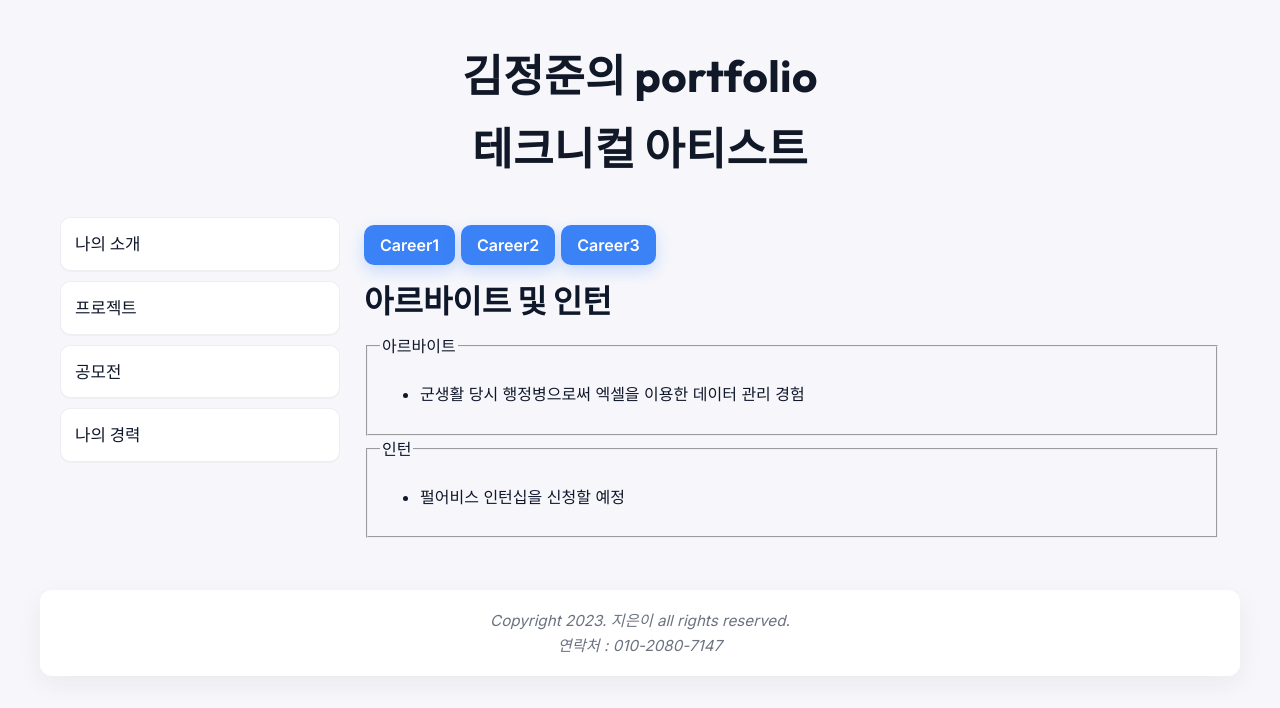
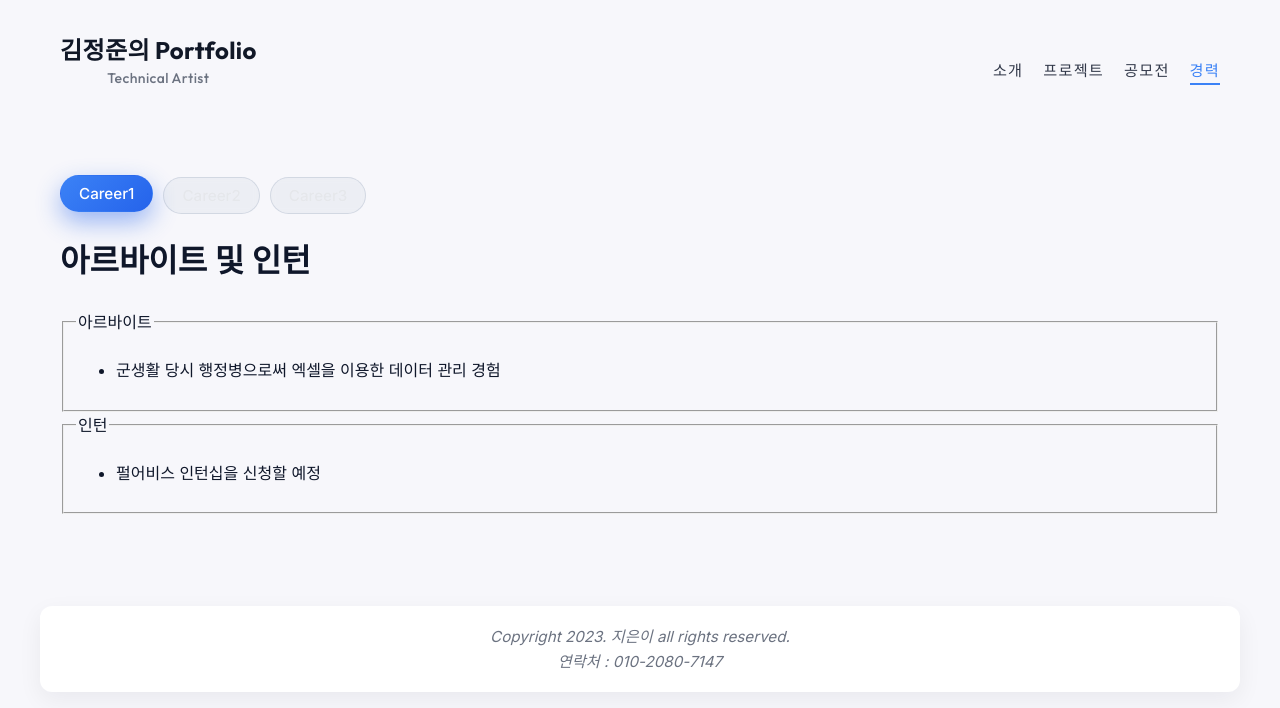
Before and after one commit to mabushii68/project, a React (Create React App) app: page /career in a window 1280 px wide. Shown: the top 708 px of the page. Built offline with nearby package versions, Linux system fonts and the light colour scheme.

Commit message:
2025 11 21 web commit 1

```diff
--- a/package.json
+++ b/package.json
@@ -7,6 +7,7 @@
     "@testing-library/jest-dom": "^6.8.0",
     "@testing-library/react": "^16.3.0",
     "@testing-library/user-event": "^13.5.0",
+    "json-server": "^0.17.4",
     "react": "^19.1.1",
     "react-dom": "^19.1.1",
     "react-router-dom": "^6.30.1",
--- a/src/App.css
+++ b/src/App.css
@@ -12,27 +12,27 @@
   --text: #0f172a;      /* slate-900 */
   --muted: #6b7280;     /* gray-500 */
   --primary: #3b82f6;   /* blue-500 */
-  --primary-600:#2563eb;
+  --primary-600:#4d5668;
   --accent: #111827;    /* gray-900 */
   --radius: 12px;
   --shadow: 0 8px 24px rgba(15,23,42,.06);
   --ring: 0 0 0 6px rgba(59,130,246,.12);
 }
 
-/* 시스템 다크모드 대응(선택) */
 @media (prefers-color-scheme: dark){
   :root{
-    --bg:#0b1020;
-    --surface:#0f1528;
+    --bg:#020617;              /* 아주 검은색 → 살짝 네이비 */
+    --surface:#0b1220;         /* 카드 배경도 한 톤 더 밝게 */
     --text:#e5e7eb;
     --muted:#9aa4b2;
     --primary:#60a5fa;
-    --primary-600:#60a5fa;
-    --accent:#e5e7eb;
-    --shadow: 0 8px 24px rgba(0,0,0,.45);
-    --ring: 0 0 0 6px rgba(96,165,250,.15);
+    --primary-600:#93c5fd;     /* 활성 글자 색 조금 더 밝게 */
+    --accent:#f9fafb;
+    --shadow: 0 18px 40px rgba(0,0,0,.55);
+    --ring: 0 0 0 6px rgba(96,165,250,.25);
   }
 }
+
 
 /* === Global === */
 *{box-sizing:border-box}
@@ -59,70 +59,6 @@ header{
   letter-spacing: .4px;
   color: var(--accent);
 }
-
-/* === Layout === */
-.container{
-  max-width: 1200px;
-  margin: 0 auto;
-  padding: 20px;
-  display: grid;
-  grid-template-columns: 280px 1fr;
-  gap: 24px;
-}
-
-/* 카드형 표면 */
-.card{
-  background: var(--surface);
-  border-radius: var(--radius);
-  box-shadow: var(--shadow);
-  padding: 24px;
-}
-
-/* === Navigation === */
-nav{
-  position: sticky;
-  top: 20px;
-  align-self: start;
-  font-family: "Noto Sans KR","Inter",sans-serif;
-  font-size: 1.05rem;
-}
-
-nav ul{list-style:none; padding:0; margin:0}
-nav a{
-  display:block;
-  padding:12px 14px;
-  margin-bottom:10px;
-  text-decoration:none;
-  color: var(--text);
-  background: var(--surface);
-  border: 1px solid rgba(100,116,139,.12);
-  border-radius: 10px;
-  transition: transform .12s ease, box-shadow .12s ease, background .12s ease, color .12s ease;
-  box-shadow: 0 1px 0 rgba(15,23,42,.03);
-}
-nav a:hover{
-  background: #eef5ff;
-  color: var(--primary-600);
-  transform: translateY(-1px);
-  box-shadow: 0 6px 18px rgba(59,130,246,.12);
-}
-nav a:active{
-  transform: translateY(0);
-  box-shadow: var(--shadow);
-}
-
-/* === Main === */
-main{
-  font-size: 1rem;
-}
-main h1, main h2, main h3{
-  font-family: "Outfit","Noto Sans KR",sans-serif;
-  margin: 0 0 12px;
-  line-height: 1.25;
-}
-main h1{ font-size: clamp(22px, 2.6vw, 32px); }
-main h2{ font-size: clamp(18px, 2.1vw, 26px); color: var(--accent); }
-main p{ color: var(--muted); }
 
 /* 이미지 */
 img{
@@ -198,10 +134,238 @@ a:where(:not(nav a)):hover{
   border-color: rgba(59,130,246,.6);
 }
 
-/* === Responsive === */
-@media (max-width: 980px){
-  .container{
-    grid-template-columns: 1fr;
+.top-header{
+  max-width: 1200px;
+  margin: 0 auto;
+  padding: 24px 20px;
+  display: flex;
+  justify-content: space-between;
+  align-items: center;
+}
+
+.logo{
+  font-family: "Outfit","Noto Sans KR",sans-serif;
+  font-size: 24px;       /* 28 -> 24 로 살짝 줄임 */
+  font-weight: 700;
+  color: var(--accent);
+}
+
+.logo .subtitle{
+  display: block;
+  margin-top: -4px;
+  font-size: 14px;
+  color: var(--muted);
+  font-weight: 500;
+}
+
+.top-nav a{
+  margin-left: 20px;
+  text-decoration: none;
+  font-weight: 500;
+  font-size: 0.95rem;          /* 글자 살짝 줄이기 */
+  letter-spacing: 0.08em;      /* 자간 조금 띄워서 고급 느낌 */
+  text-transform: uppercase;   /* ABOUT / PROJECT 처럼 보이게 */
+  color: var(--text);
+  padding-bottom: 3px;
+  border-bottom: 2px solid transparent;
+  transition: color .18s ease, border-color .18s ease, opacity .18s ease;
+  opacity: 0.85;
+}
+
+.top-nav a:hover{
+  color: var(--primary);
+  opacity: 1;
+}
+
+.top-nav a.active{
+  border-color: var(--primary);
+  color: var(--primary);
+  opacity: 1;
+}
+
+
+.page-content{
+  max-width: 1200px;
+  margin: 0 auto;
+  padding: 40px 20px 60px;
+}
+
+/* === Introduction Page === */
+
+.intro-page{
+  display: flex;
+  flex-direction: column;
+  gap: 32px;
+}
+
+/* 상단 히어로 영역 */
+.intro-hero{
+  position: relative;
+  padding: 40px 0 70px;
+}
+
+.intro-hero-bg{
+  position: absolute;
+  inset: 0;
+  border-radius: 20px;
+  background: radial-gradient(circle at 0% 0%, #3b82f6 0, #1d4ed8 35%, #020617 100%);
+  opacity: 0.9;        /* 0.95 → 0.9 로 살짝 투명하게 */
+  z-index: -1;
+}
+
+/* 가운데 프로필 카드 */
+.intro-profile-card{
+  max-width: 920px;
+  margin: 0 auto;
+  background: var(--surface);
+  border-radius: 18px;
+  box-shadow: 0 22px 45px rgba(15, 23, 42, 0.35);
+  display: flex;
+  overflow: hidden;
+}
+
+.intro-photo{
+  width: 38%;
+  min-height: 260px;
+  background-color: #e5e7eb;
+  background-size: cover;
+  background-position: center;
+  background-repeat: no-repeat;
+  /* url() 은 JS에서 style로 넣어줌 */
+}
+
+
+/* 오른쪽 정보 영역 */
+.intro-info{
+  flex: 1;
+  padding: 26px 34px 30px;
+}
+
+.intro-label{
+  font-size: 13px;
+  letter-spacing: 0.16em;
+  text-transform: uppercase;
+  color: var(--muted);
+  margin: 0 0 6px;
+}
+
+.intro-name{
+  font-family: "Outfit","Noto Sans KR",sans-serif;
+  font-size: 26px;
+  font-weight: 700;
+  margin: 0;
+  color: var(--accent);
+}
+
+.intro-name-en{
+  font-size: 17px;
+  font-weight: 500;
+  color: var(--muted);
+  margin-left: 4px;
+}
+
+.intro-role{
+  margin: 4px 0 14px;
+  font-size: 15px;
+  color: var(--muted);
+}
+
+/* 정보 리스트 */
+.intro-meta{
+  margin: 10px 0 0;
+}
+
+.intro-meta-row{
+  display: flex;
+  gap: 16px;
+  margin-bottom: 8px;
+}
+
+.intro-meta-row dt{
+  width: 70px;
+  font-size: 13px;
+  font-weight: 600;
+  color: var(--muted);
+}
+
+.intro-meta-row dd{
+  margin: 0;
+  font-size: 14px;
+  color: var(--text);
+}
+
+.intro-about{
+  max-width: 920px;
+  margin: 40px auto 20px;
+  padding: 40px 48px;
+
+  background: rgba(255,255,255,0.04);      /* 훨씬 가벼운 투명 배경 */
+  border-radius: 22px;                     /* 둥글게 → 부드러운 느낌 */
+  backdrop-filter: blur(8px);              /* 유리 느낌 */
+  box-shadow: 0 18px 45px rgba(0,0,0,0.35);/* 깔끔한 깊이감 */
+  position: relative;
+}
+
+.intro-about h2{
+  margin-bottom: 18px;
+  font-size: 1.6rem;
+}
+
+.intro-about p{
+  font-size: 1rem;
+  color: var(--muted);
+  line-height: 1.9;       /* 가독성 강화 */
+}
+
+/* 반응형 */
+@media (max-width: 780px){
+  .intro-profile-card{
+    flex-direction: column;
   }
-  nav{ position: static; }
+  .intro-photo{
+    width: 100%;
+    min-height: 180px;
+  }
 }
+
+#project {
+  max-width: 1100px;
+  margin: 0 auto;
+  padding: 40px 0;
+}
+
+.project-tab {
+  /* 전역 button 스타일 덮어쓰기 */
+  background: rgba(148,163,184,0.1);
+  color: #e5e7eb;
+  border-radius: 999px;
+  border: 1px solid rgba(148,163,184,0.3);
+  padding: 8px 18px;
+  margin-right: 10px;
+  margin-top: 16px;
+
+  display: inline-flex;
+  align-items: center;
+  justify-content: center;
+
+  font-size: 0.95rem;
+  font-weight: 500;
+  cursor: pointer;
+  box-shadow: none;          /* 전역 button 그림자 제거 */
+  transition: all 0.25s ease;
+  backdrop-filter: blur(4px);
+}
+
+.project-tab:hover {
+  background: rgba(148,163,184,0.25);
+  border-color: rgba(148,163,184,0.5);
+  transform: translateY(-2px);
+}
+
+.project-tab.active {
+  background: linear-gradient(135deg, #3b82f6, #2563eb);
+  color: #fff;
+  border-color: transparent;
+  box-shadow: 0 10px 25px rgba(37,99,235,0.45);
+  transform: translateY(-2px);
+}
--- a/src/App.js
+++ b/src/App.js
@@ -1,6 +1,5 @@
-import { BrowserRouter, Route, Routes, Link } from "react-router-dom";
+import { BrowserRouter, Route, Routes, NavLink } from "react-router-dom";
 
-import Index from "./Component/Index";
 import Introduction from "./Component/Introduction";
 import Project from "./Component/Project";
 import Contest from "./Component/Contest";
@@ -10,31 +9,31 @@ import "./App.css";
 export default function App() {
   return (
     <BrowserRouter>
-      <header>
-        김정준의 portfolio <br />
-        테크니컬 아티스트
+      <header className="top-header">
+        <div className="logo">
+          김정준의 Portfolio
+          <span className="subtitle">Technical Artist</span>
+        </div>
+
+        <nav className="top-nav">
+          <NavLink to="/introduction">소개</NavLink>
+          <NavLink to="/project">프로젝트</NavLink>
+          <NavLink to="/contest">공모전</NavLink>
+          <NavLink to="/career">경력</NavLink>
+        </nav>
       </header>
 
-      <div className="container">
-        <nav>
-          <Link to="/introduction">나의 소개</Link>
-          <Link to="/project">프로젝트</Link>
-          <Link to="/contest">공모전</Link>
-          <Link to="/career">나의 경력</Link>
-        </nav>
-
-        <main>
+      <main className="page-content">
         <Routes>
-            <Route path="/" element={<Index />} />
+          <Route path="/" element={<Introduction />} />
           <Route path="/introduction" element={<Introduction />} />
           <Route path="/project" element={<Project />} />
           <Route path="/contest" element={<Contest />} />
           <Route path="/career" element={<Career />} />
         </Routes>
       </main>
-      </div>
 
-      <footer>
+      <footer className="footer">
         <i>
           Copyright 2023. 지은이 all rights reserved.
           <br />
--- a/src/Component/Career.js
+++ b/src/Component/Career.js
@@ -4,14 +4,25 @@ import careers from "./Data/careers";
 export default function Career() {
   const [tabIndex, setTabIndex] = useState(0);
   const contentChange = (e) => setTabIndex(Number(e.currentTarget.value));
+
   return (
     <div id="career">
-      {careers.map((c, i) => (
-        <button key={c.tab} onClick={contentChange} value={i}>
-          {c.tab}
-        </button>
-      ))}
-      <div style={{ marginTop: "1em" }}>{careers[tabIndex].content}</div>
+      <div className="project-tabs">
+        {careers.map((c, i) => (
+          <button
+            key={c.tab}
+            onClick={contentChange}
+            value={i}
+            className={`project-tab ${tabIndex === i ? "active" : ""}`}
+          >
+            {c.tab}
+          </button>
+        ))}
+      </div>
+
+      <div className="project-content-card">
+        {careers[tabIndex].content}
+      </div>
     </div>
   );
 }
--- a/src/Component/Introduction.js
+++ b/src/Component/Introduction.js
@@ -1,19 +1,73 @@
-import { useState } from "react";
-import intros from "./Data/intros";
+import profileImg from "../assets/profile.jpg";
 
 export default function Introduction() {
-  const [tabIndex, setTabIndex] = useState(0);
-  const contentChange = (e) => setTabIndex(Number(e.currentTarget.value));
+  const profile = {
+    nameKr: "김정준",
+    nameEn: "Kim JungJoon",
+    title: "Technical Artist",
+    major: "가천대학교 컴퓨터공학전공",
+    grade: "3학년",
+    email: "ogoo0608@gachon.ac.kr",
+    interests: "Game Client Development, Graphics, 3D Modeling",
+    goal: "Technical Artist로 성장하기",
+  };
 
   return (
-    <div>
-      {intros.map((intro, i) => (
-        <button key={intro.tab} onClick={contentChange} value={i}>
-          {intro.tab}
-        </button>
-      ))}
+    <div className="intro-page">
+      {/* 상단 히어로 + 프로필 카드 */}
+      <section className="intro-hero">
+        <div className="intro-hero-bg" />
 
-      <div style={{ marginTop: "1em" }}>{intros[tabIndex].content}</div>
+        <div className="intro-profile-card">
+          <div className="intro-photo" style={{ backgroundImage: `url(${profileImg})` }}
+/>
+
+
+          <div className="intro-info">
+            <p className="intro-label">Portfolio</p>
+            <h1 className="intro-name">
+              {profile.nameKr}
+              <span className="intro-name-en"> ({profile.nameEn})</span>
+            </h1>
+            <p className="intro-role">{profile.title}</p>
+
+            <dl className="intro-meta">
+              <div className="intro-meta-row">
+                <dt>전공</dt>
+                <dd>{profile.major}</dd>
+              </div>
+              <div className="intro-meta-row">
+                <dt>학년</dt>
+                <dd>{profile.grade}</dd>
+              </div>
+              <div className="intro-meta-row">
+                <dt>이메일</dt>
+                <dd>{profile.email}</dd>
+              </div>
+              <div className="intro-meta-row">
+                <dt>관심분야</dt>
+                <dd>{profile.interests}</dd>
+              </div>
+              <div className="intro-meta-row">
+                <dt>목표</dt>
+                <dd>{profile.goal}</dd>
+              </div>
+            </dl>
+          </div>
+        </div>
+      </section>
+
+      {/* 아래 자기소개 영역 */}
+      <section className="intro-about card">
+        <h2>안녕하세요!</h2>
+        <p>
+          게임 클라이언트 개발과 그래픽스, 3D 모델링에 관심이 많은 컴퓨터공학 전공
+          김정준입니다. 실시간 렌더링과 게임 아트를 연결하는 테크니컬 아티스트를 목표로
+          Unity, Unreal Engine, Blender, Substance 3D Painter 등을 공부하고 있습니다.
+          실제 프로젝트와 공모전 경험을 통해 게임 클라이언트 프로그래밍과 레벨 디자인,
+          테크니컬 아트 역량을 함께 키워가고 있습니다.
+        </p>
+      </section>
     </div>
   );
 }
```
Also changed, not shown: src/Component/Contest.js (+17 -6 lines), src/Component/Index.js (deleted, +0 -9 lines), src/Component/Project.js (+17 -6 lines), src/assets/profile.jpg (added), 1 other file (tests, documents, lock files or other folders). Lines whose indentation alone changed are shown as unchanged.
